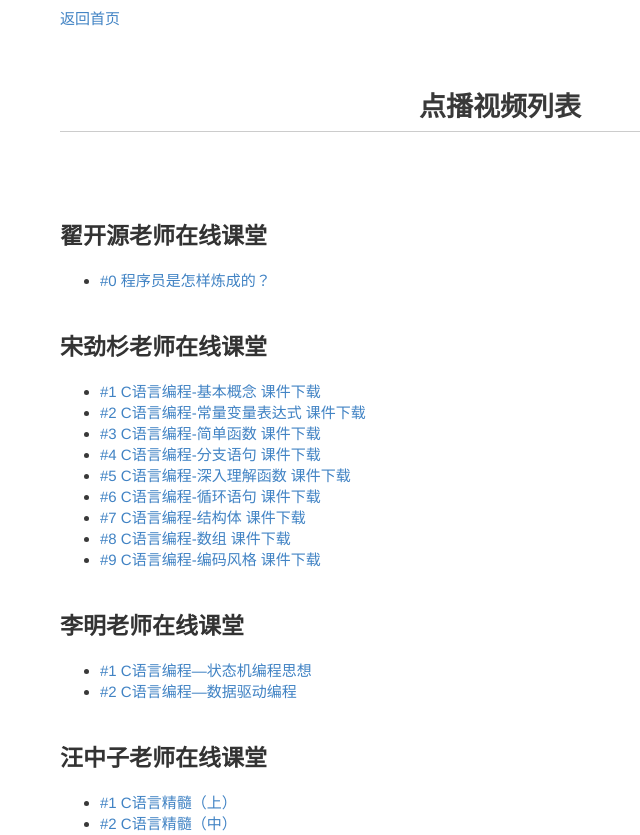
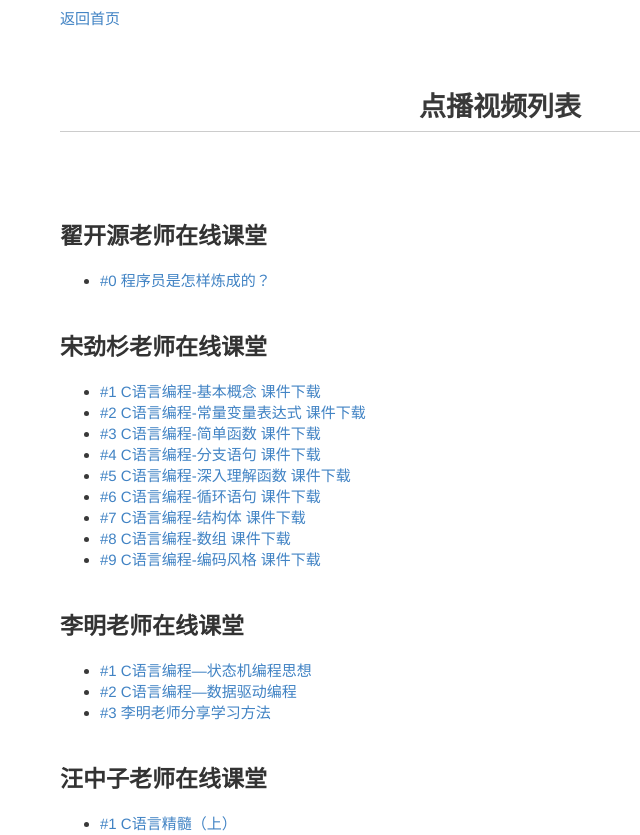
Before and after one commit to akaedu/akaedu.github.com, a Jekyll site: the page built from video/list.md, in a window 1280 px wide. Shown: the top 835 px of the page, without its empty margins (140-780 px from the left). Built offline with Jekyll 4.4.1, drawn with Linux system fonts in a browser that asks for light colours; Markdown is read by kramdown in place of the engine named in the settings; comment, search, counter and statistics services are not loaded.

Commit message:
Update video/list.md

```diff
--- a/video/list.md
+++ b/video/list.md
@@ -51,6 +51,7 @@ title: 点播视频列表
 <ul>
 <li> <a href="http://akaedu.gensee.com/webcast/site/vod/play-53b47879814048f4af8176ee5ed00b2c">#1 C语言编程—状态机编程思想</a> </li>
 <li> <a href="http://akaedu.gensee.com/webcast/site/vod/play-e7ce0fbfffd649968c0a2475d8634892">#2 C语言编程—数据驱动编程</a> </li>
+<li> <a href="http://www.akaedu.org/page/video-750.html">#3 李明老师分享学习方法</a> </li>
 </ul>
 
 ##汪中子老师在线课堂
```
